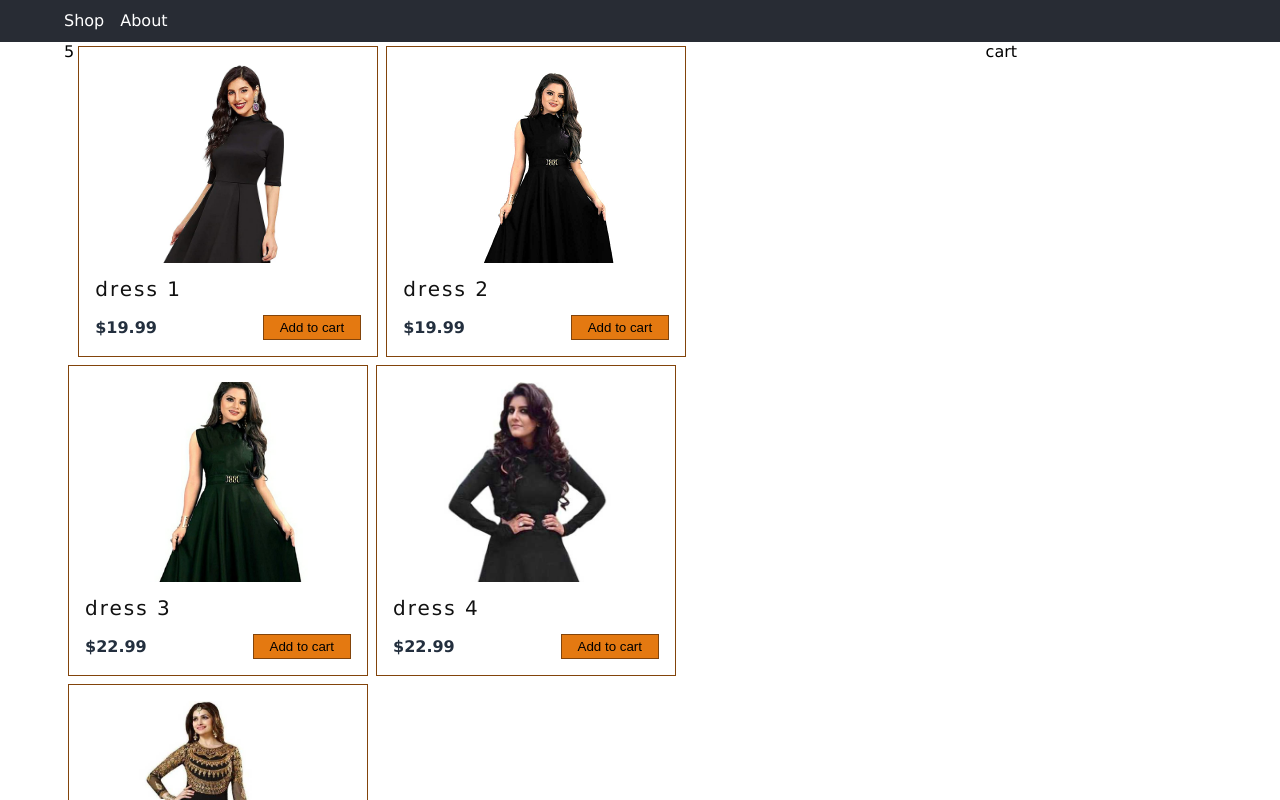
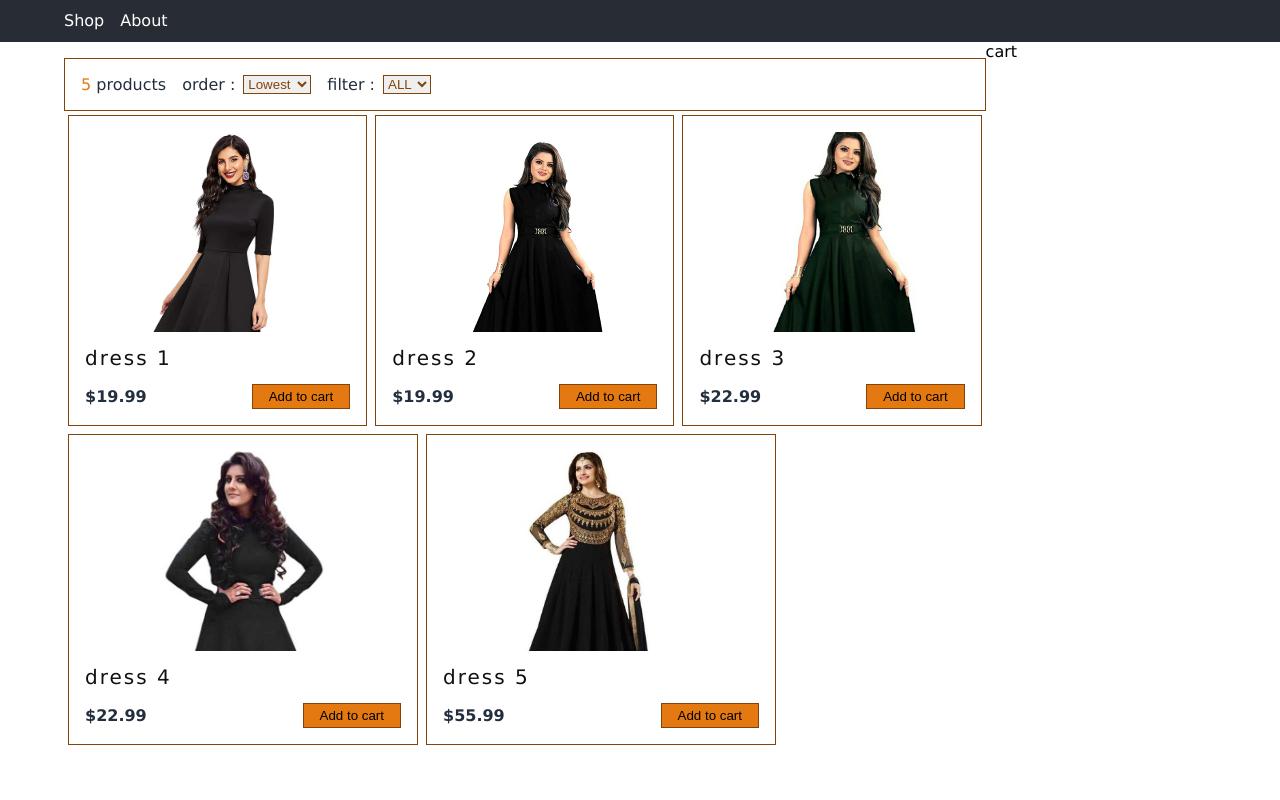
Before and after one commit to Saidfatah/REACT-REDUX-shoping-cart, a React (Create React App) app: page / in a window 1280 px wide. Shown: the top 800 px of the page. Built offline with nearby package versions, Linux system fonts and the light colour scheme.

Commit message:
filter bar done

```diff
--- a/src/Components/Products/FilterBar.js
+++ b/src/Components/Products/FilterBar.js
@@ -1,16 +1,50 @@
-import React from 'react'
+import React,{useState} from 'react'
 
-const FilterBar=()=> {
-   const orderByPrice =()=>{
-        const orderProducts = [].sort((a,b)=>)
+const FilterBar=({setproductsToDisplay,products})=> {
+    const [size, setsize] = useState("")
+    const [sort, setsort] = useState("")
+
+    const orderByPrice =(e)=>{
+        const sortOrder =e.target.value
+        let orderProducts ;
+
+        orderProducts = products.slice().sort((a,b)=>(
+            sortOrder =="LOWEST"
+            ?((a.price > b.price) ?1:-1)
+            :((a.price < b.price) ?1:-1)
+        ))
+
+        setproductsToDisplay(orderProducts)
     }
+    const orderBySize =(e)=>{
+        const size =e.target.value
+        let filterdProducts
+        if(size == "")
+          filterdProducts = [...products]
+        else
+          filterdProducts = products.filter(product=> product.sizes.indexOf(size) != -1)
+        setproductsToDisplay(filterdProducts)
+    }
+
     return (
-        <div className="products__filter">
+    <div className="products__filter">
+        <p className="products__count"><span>{products.length}</span> products</p>
         <div className="products__filter__group">
-            <p>Order</p>
-            <select>
-                <option value="lowest">Lowest </option>
-                <option value="lowest">Highest </option>
+            <p>order :</p>
+            <select onChange={orderByPrice}>
+                <option value="LOWEST">Lowest </option>
+                <option value="HIGHEST">Highest </option>
+            </select>
+        </div>
+        <div className="products__filter__group">
+            <p>filter :</p>
+            <select onChange={orderBySize}>
+                <option value="">ALL </option>
+                <option value="X">X </option>
+                <option value="S">S </option>
+                <option value="M">M </option>
+                <option value="XL">XL </option>
+                <option value="XXL">XXL </option>
             </select>
         </div>
     </div>
--- a/src/Components/Products/Products.js
+++ b/src/Components/Products/Products.js
@@ -2,6 +2,8 @@ import React,{useState,useEffect} from 'react'
 import ProductItem from './ProductItem'
 import productsData from '../../data.json'
 import Cart from './Cart'
+import FilterBar from './FilterBar'
+
 
 const Products=()=>{
     const [products, setproducts] = useState([])
@@ -16,12 +18,14 @@ const Products=()=>{
 
 
     return (
-             <div className="products">
-                 <div className="products__header">
-                     <p className="products__count">{productsToDisplay.length}</p>
-                 </div>
-                {products.map((product,index)=><ProductItem  key={index} product={product} />)}
-             </div>
+      <div className="products">
+          <div className="products__header">
+              <FilterBar {...{setproductsToDisplay,products}} />
+          </div>
+          <div className="products__wrapper">
+              {productsToDisplay.map((product,index)=><ProductItem  key={index} product={product} />)}
+          </div>
+      </div>
     )
 }
 
--- a/src/Style/App.css
+++ b/src/Style/App.css
@@ -70,23 +70,64 @@ display: flex;
 flex: 1;
 }
 .products{
-display: flex;
-flex-wrap: wrap;
+
 flex: 4;
-overflow: hidden;
+}
+.products__wrapper{
+  display: flex;
+  flex-wrap: wrap;
+  overflow: hidden;
+}
+.products__header{
+  display: flex;
+  padding: 1rem 1rem;
+  margin-top: 1rem;
+  border:1px solid  var(--colorPrimaryDark);
+}
+.products__count{
+   margin-right: 1rem;
+   color: var(--colorBlueGrey);
+}
+.products__count span{
+  color: var(--colorPrimary);
+
 }
 /* #endregion */
 
+/* #region filter bar  */
+.products__filter{
+  display: flex;
+  justify-content: space-between;
+  align-items: center;
+}
+.products__filter__group{
+  display: flex;
+  align-items: center;
+  margin-right: 1rem;
+}
+.products__filter__group select{
+  border:1px solid  var(--colorPrimaryDark);
+  color:var(--colorPrimaryDark);
+}
+.products__filter__group option{
+  color:var(--colorPrimaryDark);
+}
+.products__filter__group p{
+  color: var(--colorBlueGrey);
+  margin-right: .5rem;
+}
+/* #endregion*/
 
 /* #region productItem  */
 .productItem{
   position: relative;
+  flex: 1;
   top:50px;
   opacity: 0;
   display: flex;
   flex-direction: column;
   justify-content: center;
-  width: 300px;
+  max-width: 350px;
   padding: 1rem;
   margin: .25rem;
   border:1px solid var(--colorPrimaryDark);
```
